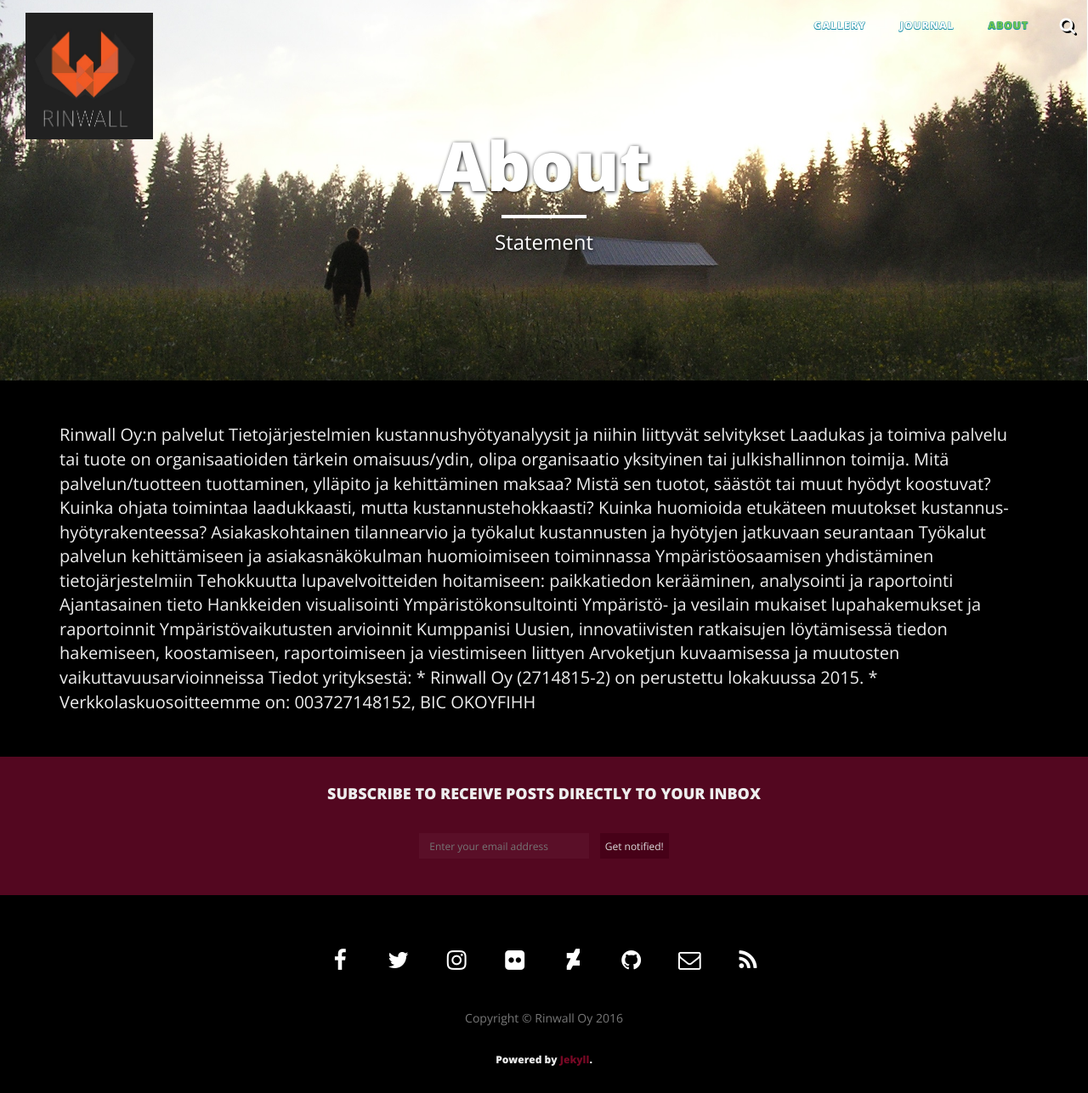
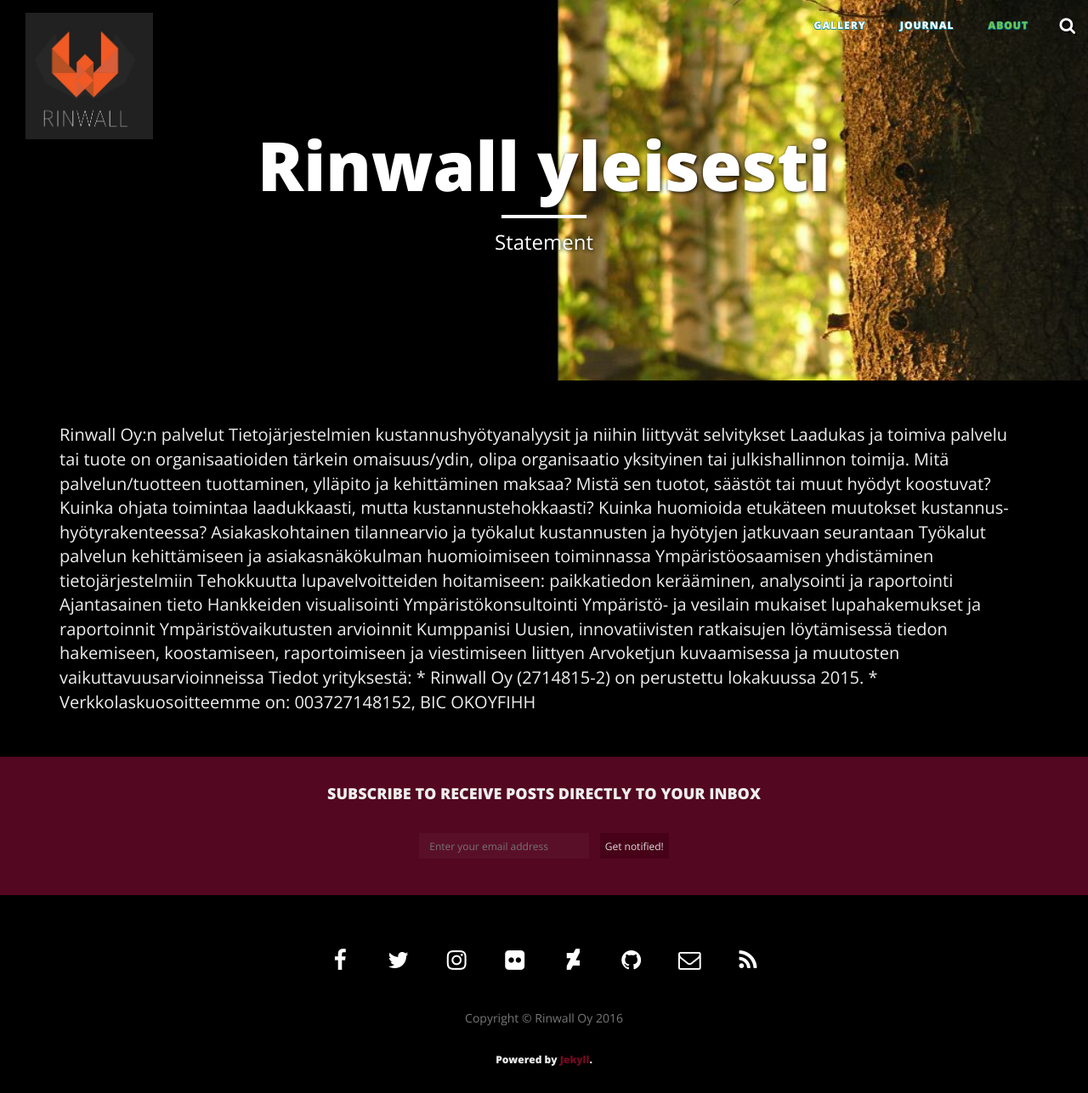
Before and after one commit to Rinwall/site, a Jekyll site: the page built from about/index.html, in a window 1280 px wide. Shown: the whole page at 85% size. Built offline with Jekyll 4.4.1, drawn with Linux system fonts in a browser that asks for light colours; nearby versions of some CDN libraries.

Commit message:
muutoksia

```diff
--- a/about/index.html
+++ b/about/index.html
@@ -1,9 +1,9 @@
 ---
 layout: page
-title: "About"
+title: "Rinwall yleisesti"
 description: "Statement"
 active: about
-header-img: "img/about-bg.jpg"
+header-img: "img/P6260093.JPG"
 ---
 
 Rinwall Oy:n palvelut
```
Also changed, not shown: img/P6260093.JPG (added).
